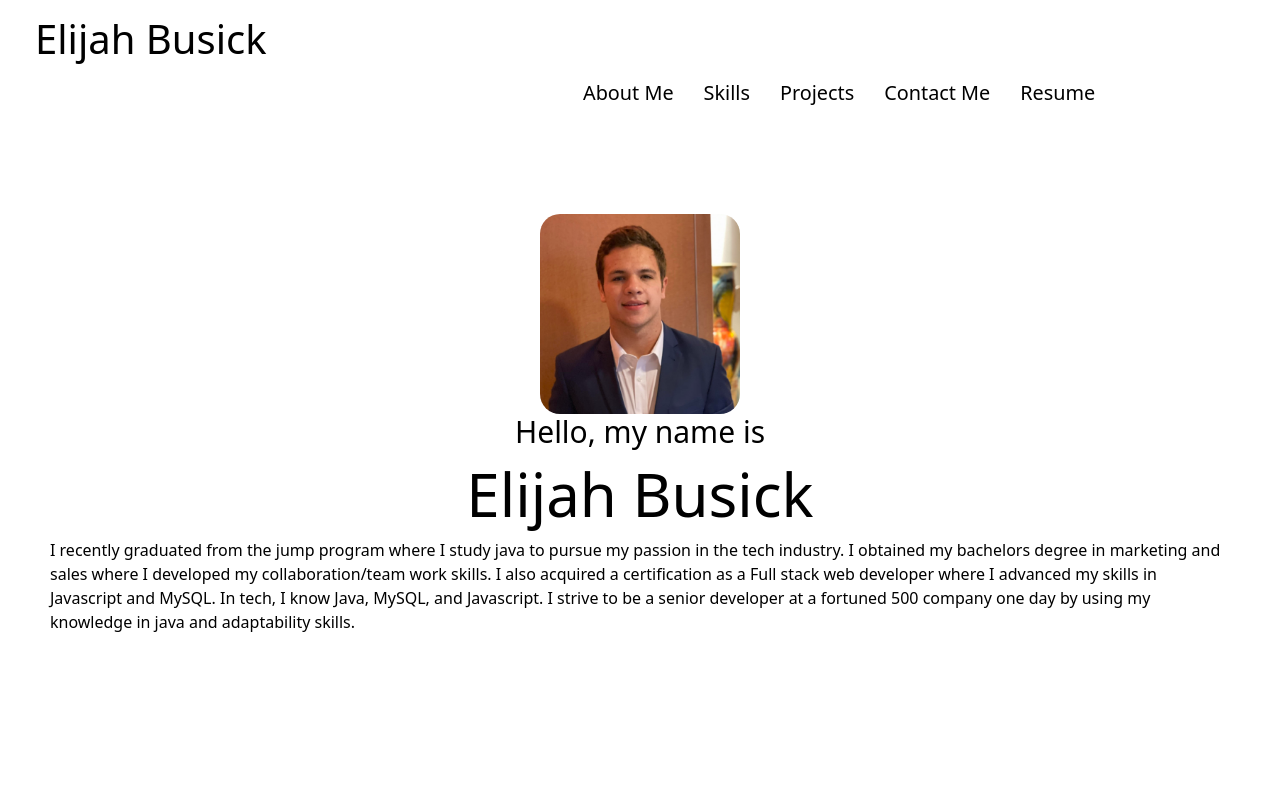
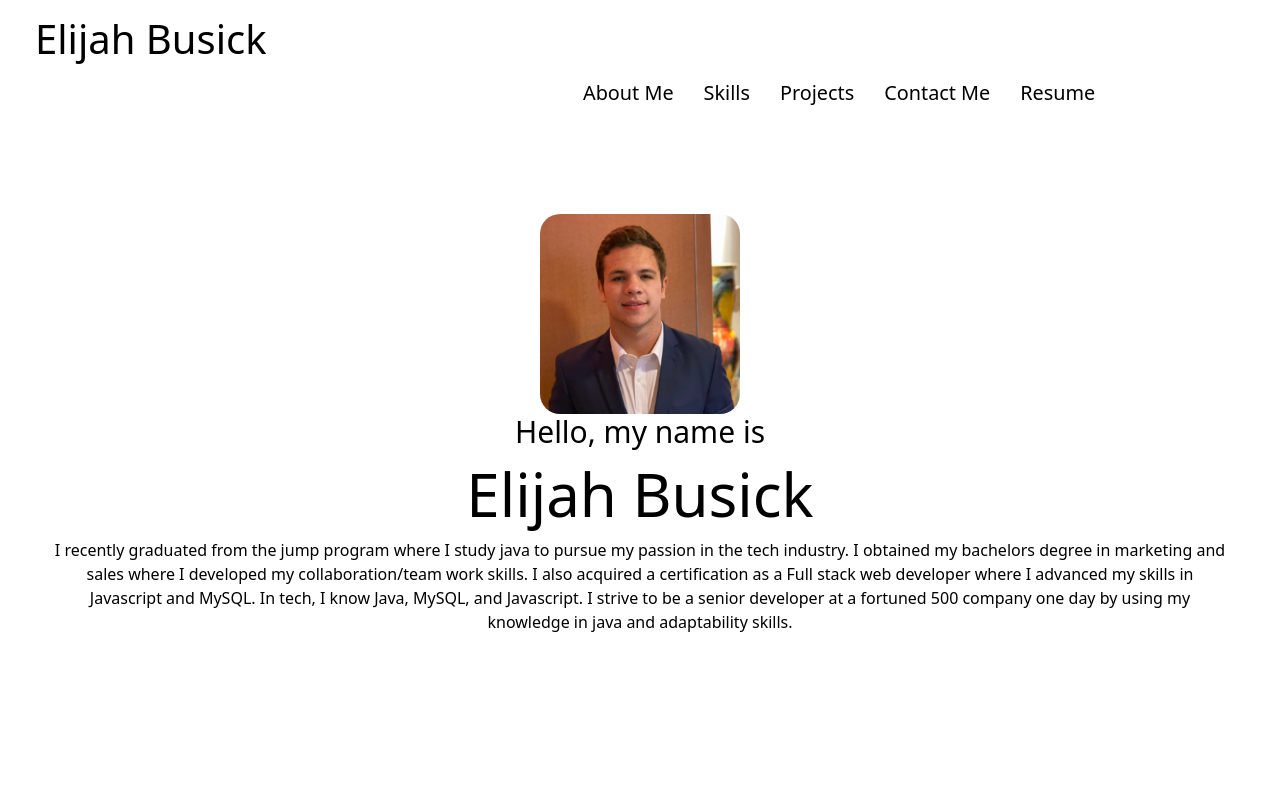
Before and after one commit to Elijahb22/the-portfolio, a React (Create React App) app: page / in a window 1280 px wide. Shown: the top 793 px of the page. Built offline with nearby package versions, Linux system fonts and the light colour scheme.

Commit message:
center about text

```diff
--- a/src/components/About/about.css
+++ b/src/components/About/about.css
@@ -40,3 +40,7 @@
     height: 200px;
     border-radius: 20px;
 }
+
+.center-text{
+    text-align: center;
+}
--- a/src/components/About/about.js
+++ b/src/components/About/about.js
@@ -11,7 +11,7 @@ const about = () => {
               </div>
                 <h2 className='about-i'> Hello, my name is</h2>
                 <h1 className='about-name'> Elijah Busick</h1>
-                <p className=''>
+                <p className='center-text'>
                 I recently graduated from the jump program where I study java to pursue my passion in the tech industry. I obtained my bachelors degree in marketing and sales where I developed my collaboration/team work skills. I also acquired a certification as a Full stack web developer where I advanced my skills in Javascript and MySQL. In tech, I know Java, MySQL, and Javascript. I strive to be a senior developer at a fortuned 500 company one day by using my knowledge in java and adaptability skills.
                 </p>
             </div>
```
